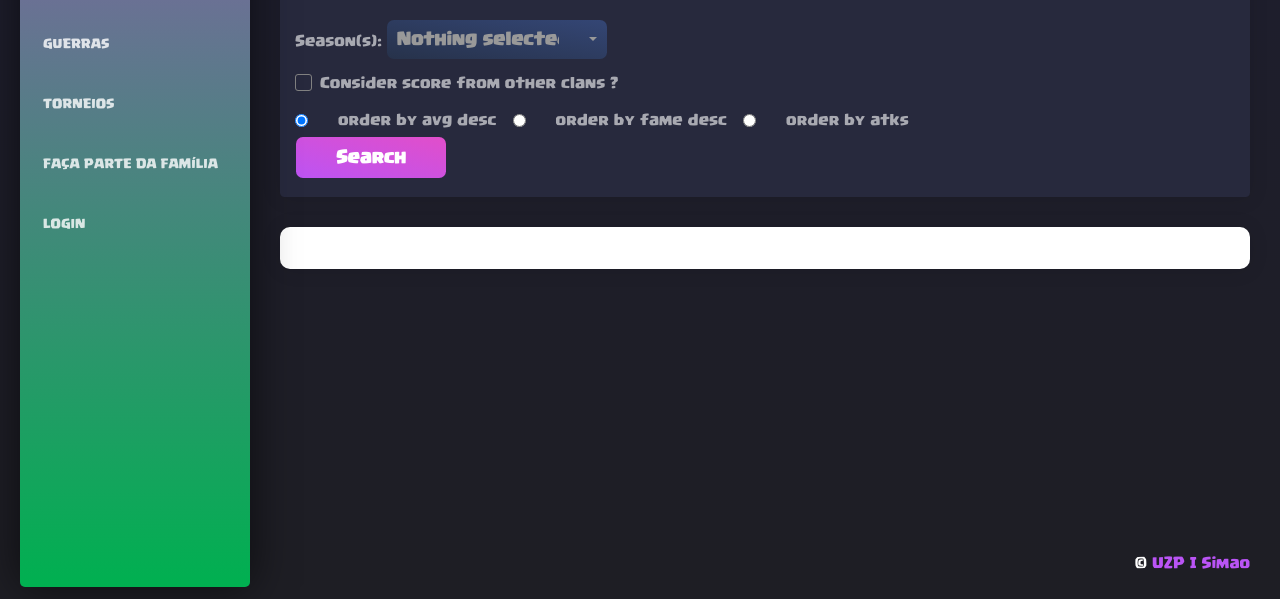
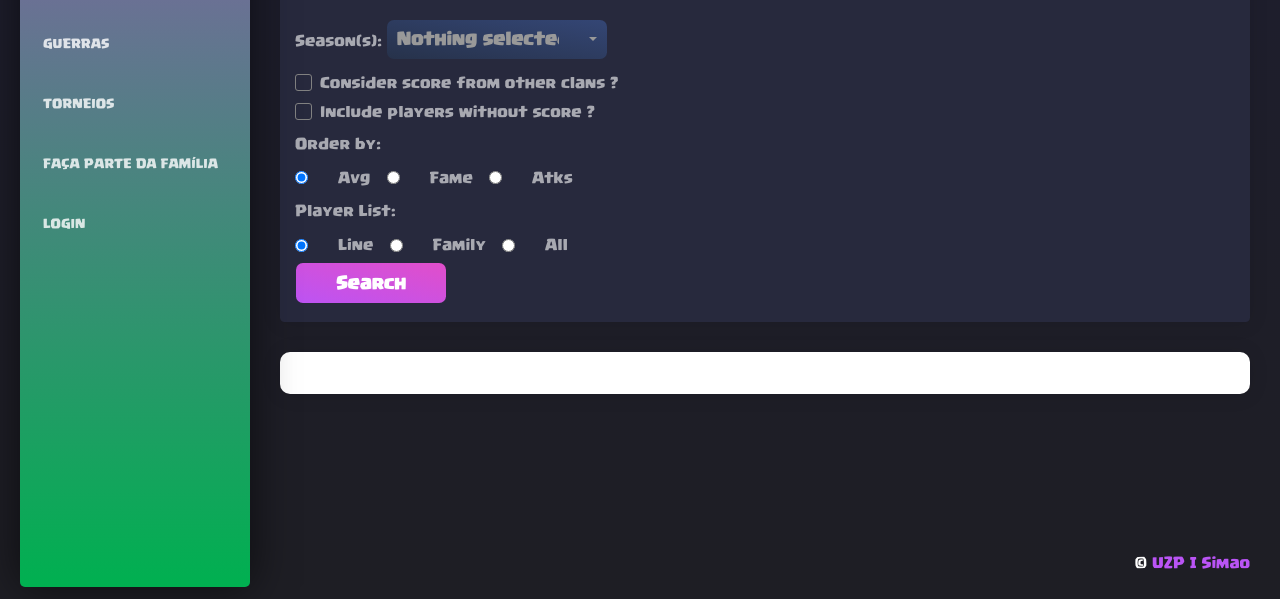
Before and after one commit to rodrigosimaogois/uzputoz, a Django app: page /clashdata/playerswarinfo/ in a window 1280 px wide. Shown: the part 203-802 px from the top of the page. Run offline with Django 4.2, Linux system fonts and the light colour scheme; data that the repository does not hold is empty; some libraries are stand-ins or nearby versions.

Commit message:
analyse 5

```diff
--- a/clashAdmin/clashdata/templates/clashdata/playerswarinfo_list.html
+++ b/clashAdmin/clashdata/templates/clashdata/playerswarinfo_list.html
@@ -78,42 +78,47 @@
                 </span>
               </label>
             </div>
-
             <div class="form-check">
+              <label class="form-check-label">
+                <input class="form-check-input" name="includeplayers" type="checkbox" value="" {% if includeplayers %}checked="true"{% endif %}>
+                <span class="form-check-sign">
+                  <span class="check">Include players without score ?</span>
+                </span>
+              </label>
+            </div>
+            <div class="form-check">
+              <label for="clans">Order by:</label><br>
               <div class="form-check-inline">
                 <input class="form-check-input" type="radio" name="inlineOrderBy" id="orderby" value="avg" checked="true">
-                <label class="form-check-label" for="inlineRadio1">order by avg desc</label>
+                <label class="form-check-label" for="inlineRadio1">Avg</label>
               </div>
               <div class="form-check form-check-inline">
                 <input class="form-check-input" type="radio" name="inlineOrderBy" id="orderby" value="fame" {% if orderby == "fame" %}checked="true"{% endif %}>
-                <label class="form-check-label" for="inlineRadio2">order by fame desc</label>
+                <label class="form-check-label" for="inlineRadio2">Fame</label>
               </div>
               <div class="form-check form-check-inline">
                 <input class="form-check-input" type="radio" name="inlineOrderBy" id="orderby" value="atks" {% if orderby == "atks" %}checked="true"{% endif %}>
-                <label class="form-check-label" for="inlineRadio2">order by atks</label>
+                <label class="form-check-label" for="inlineRadio3">Atks</label>
               </div>
             </div>
-            <!--<div class="form-check">
-              <label class="form-check-label">
-                <input class="form-check-input" name="allplayers" type="checkbox" value="">
-                <span class="form-check-sign">
-                  <span class="check">Get all players (includes who are not in the squad) ?</span>
-                </span>
-              </label>
-            </div>-->
+            <div class="form-check">
+              <label for="clans">Player List:</label><br>
+              <div class="form-check-inline">
+                <input class="form-check-input" type="radio" name="source" id="source" value="line" checked="true">
+                <label class="form-check-label" for="inlineRadio4">Line</label>
+              </div>
+              <div class="form-check form-check-inline">
+                <input class="form-check-input" type="radio" name="source" id="source" value="family" {% if source == "family" %}checked="true"{% endif %}>
+                <label class="form-check-label" for="inlineRadio5">Family</label>
+              </div>
+              <div class="form-check form-check-inline">
+                <input class="form-check-input" type="radio" name="source" id="source" value="all" {% if source == "all" %}checked="true"{% endif %}>
+                <label class="form-check-label" for="inlineRadio5">All</label>
+              </div>
+            </div>
             <input type="hidden" id="seasons" name="seasons" value="">
             <button type="submit" class="btn btn-primary">Search</button>
           </form>
-
-          {% comment %} <form class="" method="get" action="{% url 'clashdata:members' %}">
-            <select id="example-getting-started" multiple="multiple">
-              {% for clan in clans %}
-                <option value="{{ clan.id }}">{{ clan.name }}</option>
-              {% endfor %}
-            </select>
-            <label class="form-label select-label">Clans</label>
-            <button type="submit" class="btn btn-outline-success btn-primary">Search</button>
-          </form> {% endcomment %}
         </div>
       </div>
     </div>
--- a/clashAdmin/clashdata/views.py
+++ b/clashAdmin/clashdata/views.py
@@ -352,6 +352,8 @@ def searchPlayersWarInfo(request):
     selectedClanId = request.GET.get('clan', None)
     selectedSeasons = request.GET.get('seasons', None)
     selectedOrderBy = request.GET.get('inlineOrderBy', None)
+    includeplayers = request.GET.get('includeplayers', None)
+    source = request.GET.get('source', 'line')
     clans = models.Clan.objects.all().exclude(name="Aposentados").exclude(tag="")
     seasons = models.War.objects.all().order_by('-identifier').values('identifier').distinct()[:5]
 
@@ -365,15 +367,41 @@ def searchPlayersWarInfo(request):
 
     bScore = False
     bAllPlayers = False
+    bIncludePlayers = False
     lstSeasons = selectedSeasons.split(',')
 
     if not scoreFromOtherClans is None:
         bScore = True
     if not allPlayers is None:
         bAllPlayers = True
+    if not includeplayers is None:
+        bIncludePlayers = True
 
-    playersToBeAnalyed = models.ClanMember.objects.filter(clan_id=selectedClanId)
     allPlayersInfo = []
+    playersToBeAnalyed = []
+
+    if source == "line":
+        playersToBeAnalyed = models.ClanMember.objects.filter(clan_id=selectedClanId)
+    else:
+        tagList = []
+        for season in lstSeasons:
+            war = models.War.objects.filter(identifier=season, clan_id=selectedClanId).first()
+            playerInfoList = models.PlayersWarInfo.objects.filter(war=war)
+            tagList.extend(x.tag for x in playerInfoList if x.tag not in tagList)
+
+        for tagPlayer in tagList:
+            info = models.ClanMember.objects.filter(tag=tagPlayer).first()
+            if info is None:
+                if source == "all":
+                    playerData = clashapi.getPlayerInfo(tagPlayer)
+                    if not playerData["name"] == "":
+                        clanMember = models.ClanMember(
+                            tag=tagPlayer,
+                            name=playerData["name"]
+                        )
+                        playersToBeAnalyed.append(clanMember)
+            else:
+                playersToBeAnalyed.append(info)
 
     for player in playersToBeAnalyed:
         totalFame = 0
@@ -422,6 +450,9 @@ def searchPlayersWarInfo(request):
         if totalFame > 0:
             avg = totalFame / totalAtks
 
+        if not bIncludePlayers and totalFame == 0:
+            continue
+
         allPlayersInfo.append({
             "Average": avg,
             "Name": player.name,
@@ -431,15 +462,7 @@ def searchPlayersWarInfo(request):
         })
 
     if selectedOrderBy == "fame":
-        conditions = len(lstSeasons)
-        if conditions == 4:
-            allPlayersInfo.sort(key=lambda x: (x["Seasons"][0]["Fame"], x["Seasons"][1]["Fame"], x["Seasons"][2]["Fame"], x["Seasons"][3]["Fame"]), reverse=True)
-        elif conditions == 3:
-            allPlayersInfo.sort(key=lambda x: (x["Seasons"][0]["Fame"], x["Seasons"][1]["Fame"], x["Seasons"][2]["Fame"]), reverse=True)
-        elif conditions == 2:
-            allPlayersInfo.sort(key=lambda x: (x["Seasons"][0]["Fame"], x["Seasons"][1]["Fame"]), reverse=True)
-        else:
-            allPlayersInfo.sort(key=lambda x: x["Seasons"][0]["Fame"], reverse=True)
+        allPlayersInfo.sort(key=lambda x: [p["Fame"] for p in x["Seasons"]], reverse=True)
     elif selectedOrderBy == "atks":
         allPlayersInfo.sort(key=lambda x: x["Atks"], reverse=False)
     else:
@@ -453,5 +476,7 @@ def searchPlayersWarInfo(request):
         'lstSeasons': lstSeasons,
         "result": allPlayersInfo,
         "scoreFromOtherClans": bScore,
-        "orderby": selectedOrderBy
+        "orderby": selectedOrderBy,
+        "includePlayers": bIncludePlayers,
+        "source": source
     })
```
